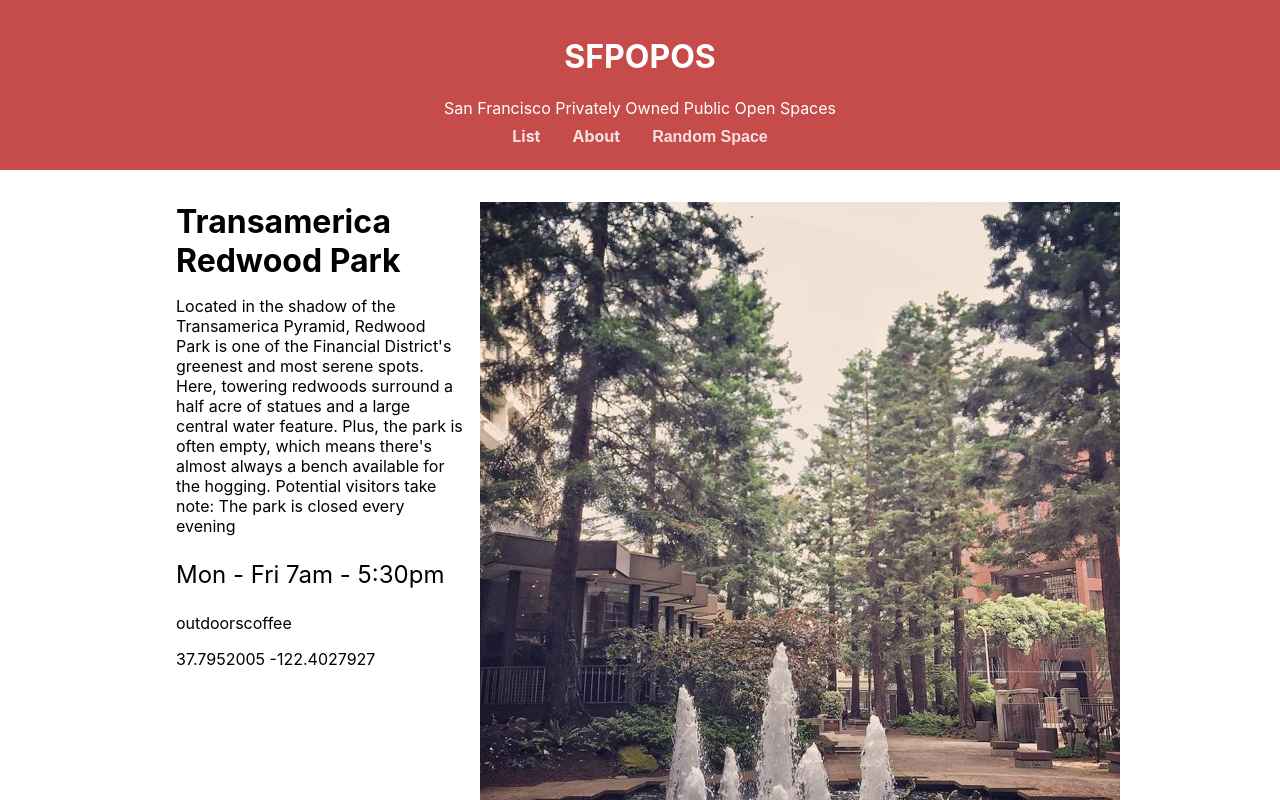
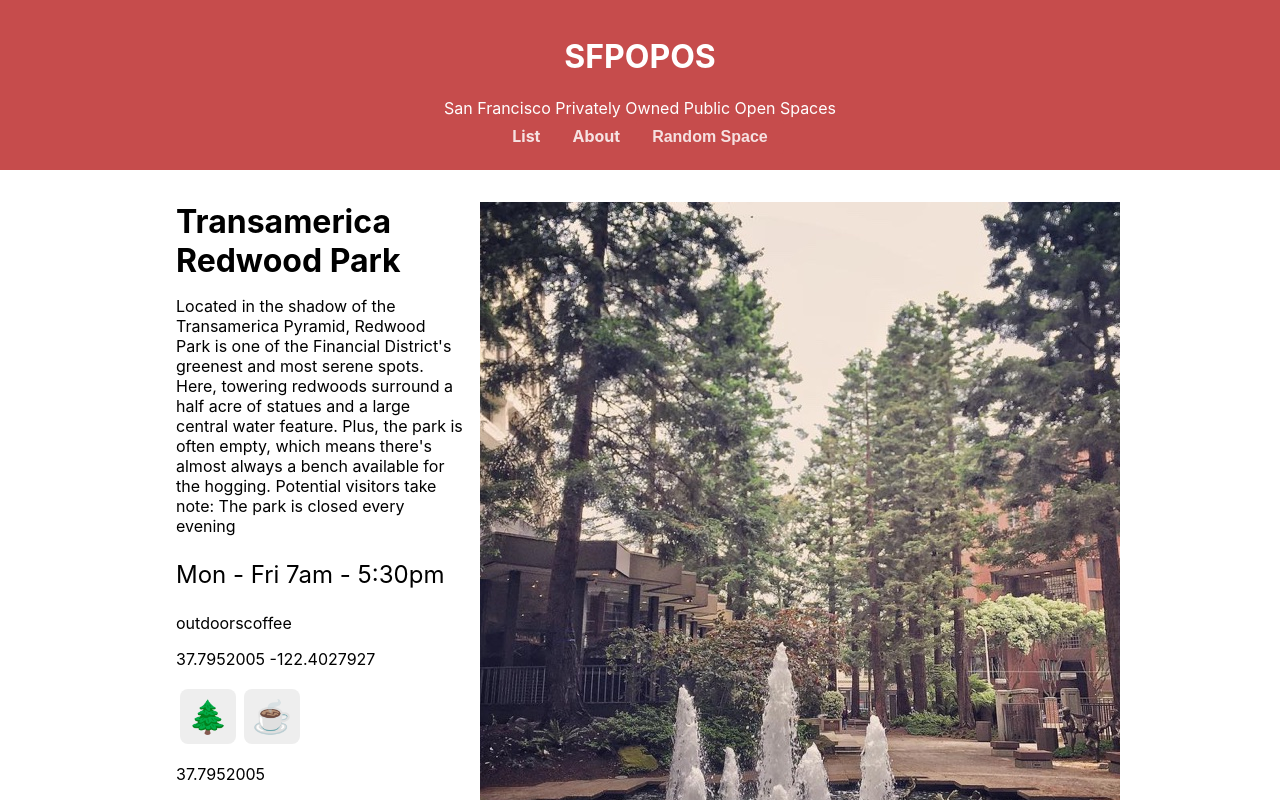
Before and after one commit to jf-759/React-Fundamentals-Tutorial, a React (Create React App) app: page /#/ in a window 1280 px wide. Both pictures are taken after a click on the button "Random Space". Shown: the top 800 px of the page. Built offline with nearby package versions, Linux system fonts and the light colour scheme.

Commit message:
added POPOSFeatureList

```diff
--- a/src/components/POPOSDetails/POPOSDetails.js
+++ b/src/components/POPOSDetails/POPOSDetails.js
@@ -2,6 +2,7 @@
 import { useParams } from 'react-router'
 import data from '../../sfpopos-data.js'
 import './POPOSDetails.css'
+import POPOSFeatureList from '../POPOSFeature/POPOSFeatureList'
 
 function POPOSDetails(props) {
   const params = useParams()
@@ -19,6 +20,9 @@
         <p className="POPOSDetails-hours">{ hours }</p>
         <p className="POPOSDetails-features">{ features }</p>
         <p className="POPOSDetails-geo">{ geo.lat } { geo.lon }</p>
+        <POPOSFeatureList features={features}/>
+        <p className="POPOSDetails-geo">{ geo.lat }</p>
+
       </div>
     </div>
   )
--- /dev/null
+++ b/src/components/POPOSFeature/POPOSFeature.css
@@ -0,0 +1,7 @@
+.POPOSFeature {
+    font-size: 2em;
+    padding: 0.25em;
+    margin: 0.125em;
+    border-radius: 0.25em;
+    background-color: #eee;
+  }
--- /dev/null
+++ b/src/components/POPOSFeature/POPOSFeature.js
@@ -0,0 +1,26 @@
+import React from 'react'
+import './POPOSFeature.css'
+
+function getFeature(str) {
+  switch(str) {
+    case 'outdoors':
+      return '🌲'
+    case 'coffee':
+      return '☕️'
+    case 'art':
+      return '🖼'
+    case 'toilet':
+      return '🚽'
+    case 'power':
+      return '🔌'
+    default:
+      return '？'
+  }
+}
+
+function POPOSFeature(props) {
+	const emoji = getFeature(props.name)
+	return <div className="POPOSFeature">{emoji}</div>
+}
+
+export default POPOSFeature;
--- /dev/null
+++ b/src/components/POPOSFeature/POPOSFeatureList.css
@@ -0,0 +1,3 @@
+.POPOSFeatureList {
+    display: flex;
+  }
--- /dev/null
+++ b/src/components/POPOSFeature/POPOSFeatureList.js
@@ -0,0 +1,12 @@
+import React from 'react'
+import POPOSFeature from './POPOSFeature'
+import './POPOSFeatureList.css'
+
+function POPOSFeatureList(props) {
+  const icons = props.features.map((feature) => {
+    return <POPOSFeature key={feature} name={feature} />
+  })
+  return <div className="POPOSFeatureList">{icons}</div>
+}
+
+export default POPOSFeatureList;
--- a/src/index.js
+++ b/src/index.js
@@ -16,7 +16,6 @@
   <Router>
     <Routes>
       <Route path="/" element={<App />}>
-        <Route path="/" element={<POPOSList />} />
         <Route path="about" element={<About />} />
         <Route path="/details/:id" element={<POPOSDetails />} />
       </Route>
```
